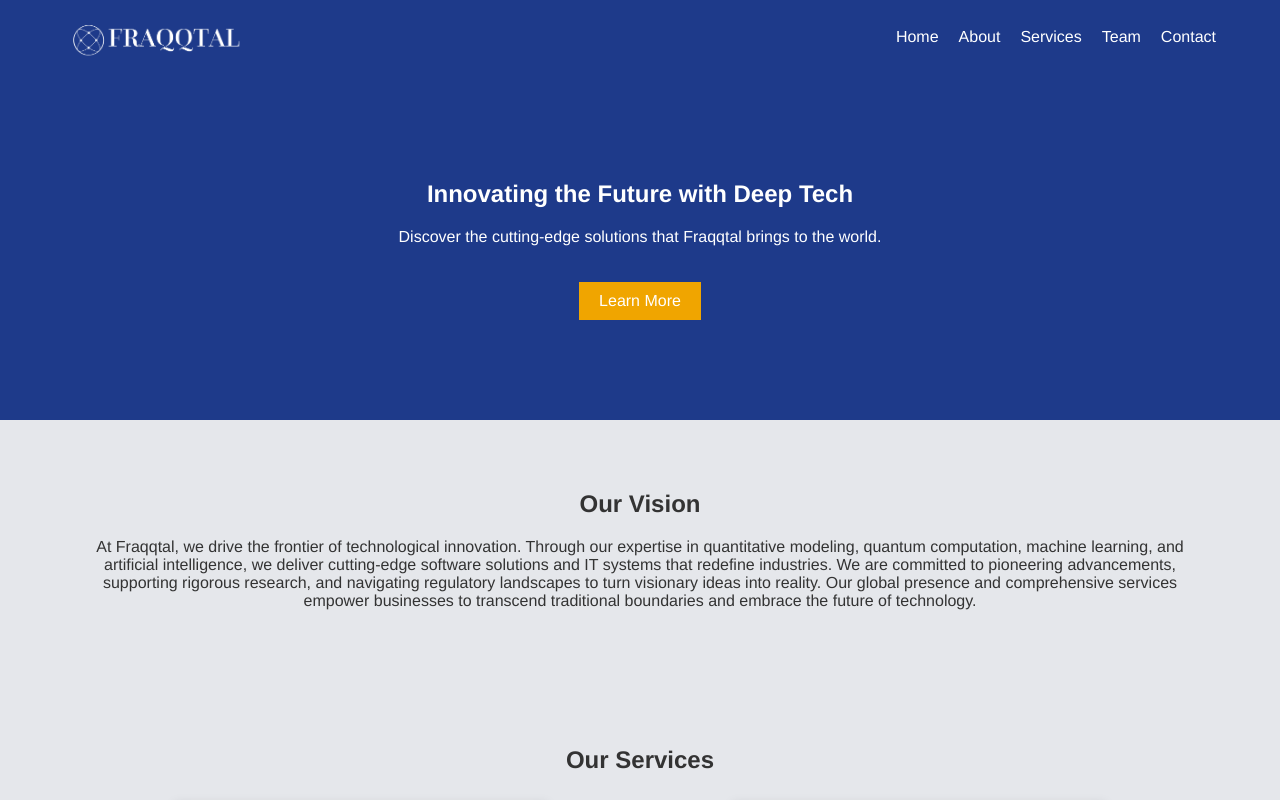
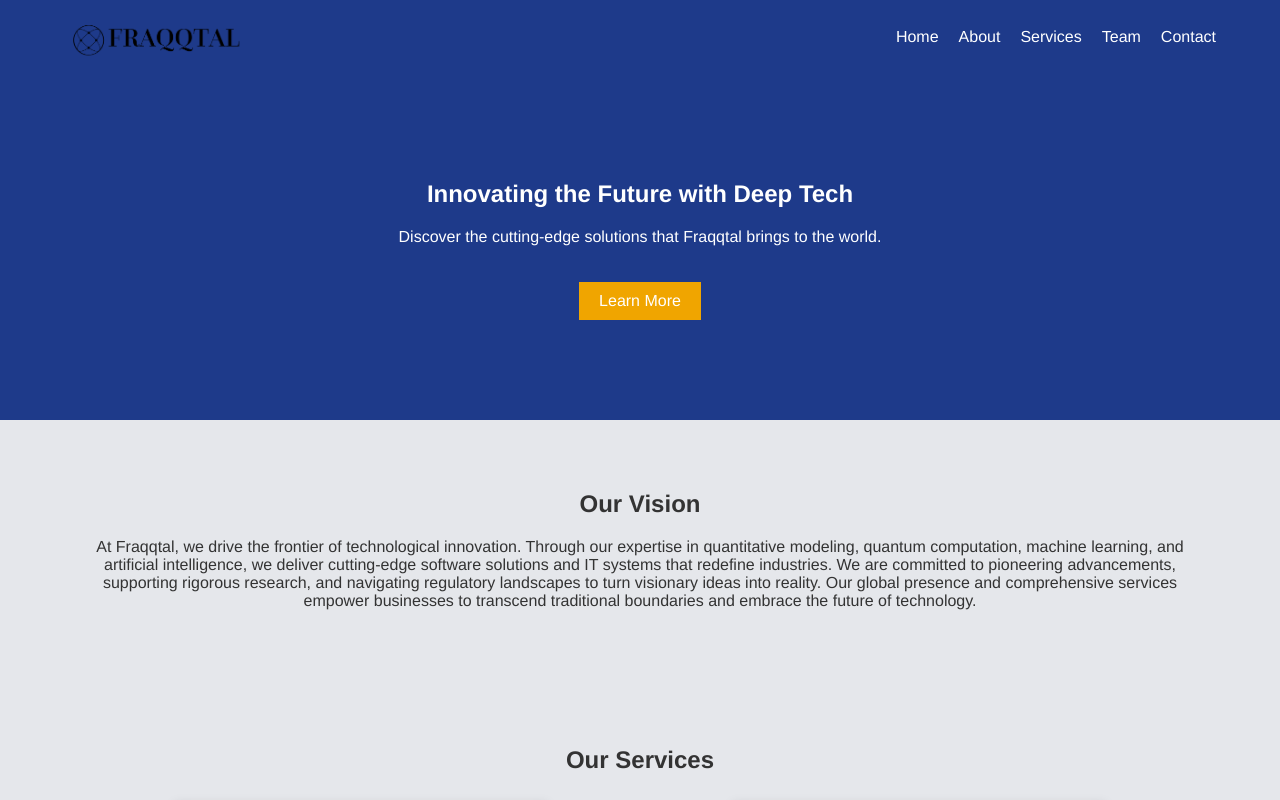
Before and after one commit to szabya/FraqqtalWebPage, a plain HTML site: page index.html in a window 1280 px wide. Shown: the top 800 px of the page. Drawn offline with Linux system fonts and the light colour scheme.

Commit message:
Update index.html

```diff
--- a/index.html
+++ b/index.html
@@ -11,7 +11,7 @@
     <header>
         <div class="container">
             <a href="#hero">
-                <img src="White logo - no background.png" alt="Fraqqtal Logo" class="logo">
+                <img src="Black logo - no background.png" alt="Fraqqtal Logo" class="logo">
             </a>
             <nav>
                 <ul>
```
